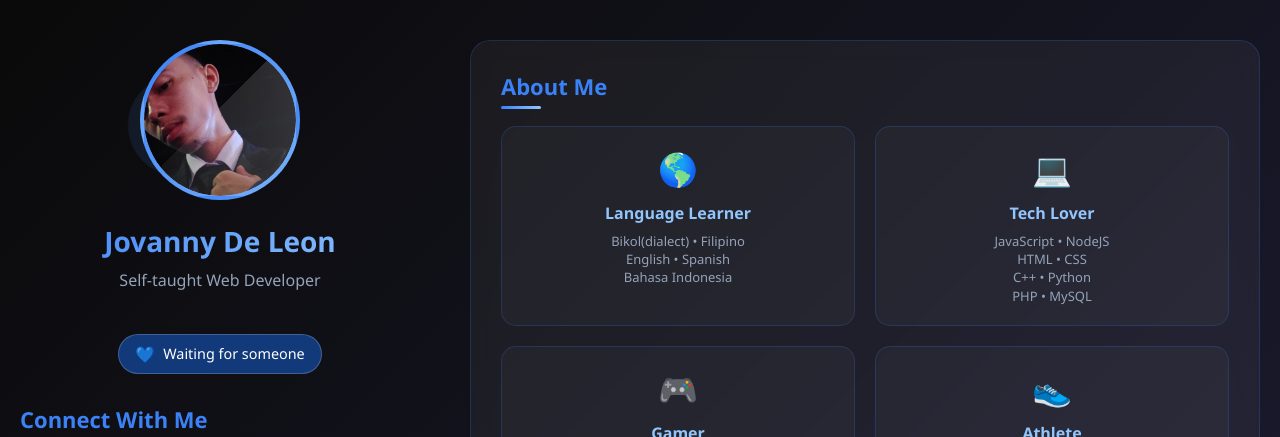
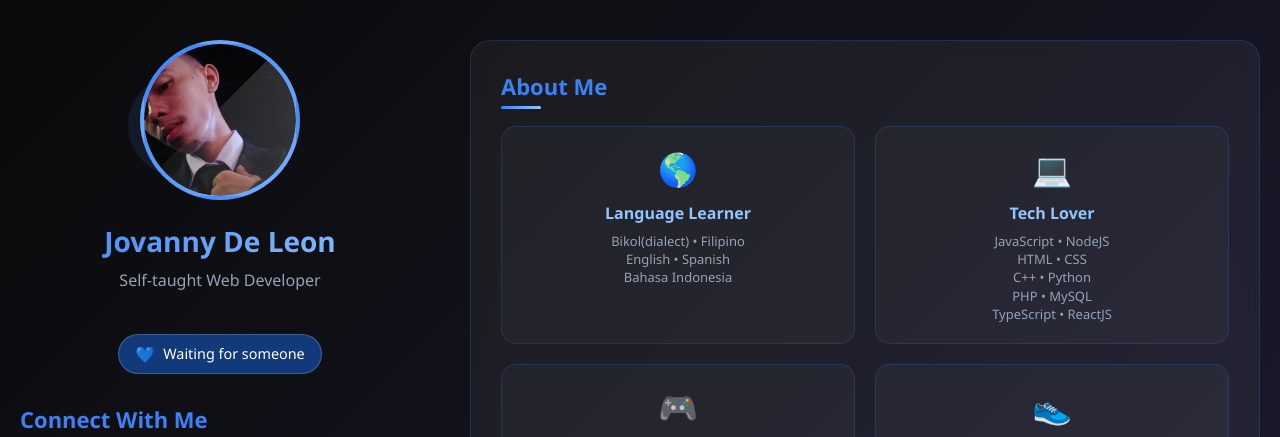
Before and after one commit to Vanny-Dev/SocialLinks, a plain HTML site: page index.html in a window 1280 px wide. Shown: the top 437 px of the page. Drawn offline with Linux system fonts and the light colour scheme.

Commit message:
Update index.html

```diff
--- a/index.html
+++ b/index.html
@@ -807,7 +807,7 @@
                             <div class="skill-item">
                                 <div class="skill-icon">💻</div>
                                 <div class="skill-title">Tech Lover</div>
-                                <div class="skill-text">JavaScript • NodeJS<br>HTML • CSS<br>C++ • Python<br>PHP • MySQL</div>
+                                <div class="skill-text">JavaScript • NodeJS<br>HTML • CSS<br>C++ • Python<br>PHP • MySQL<br>TypeScript • ReactJS</div>
                             </div>
                             <div class="skill-item">
                                 <div class="skill-icon">🎮</div>
```
